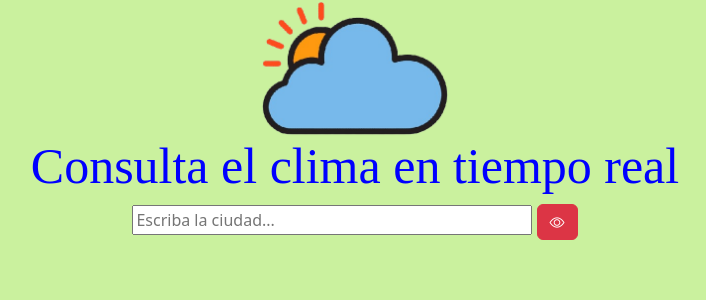
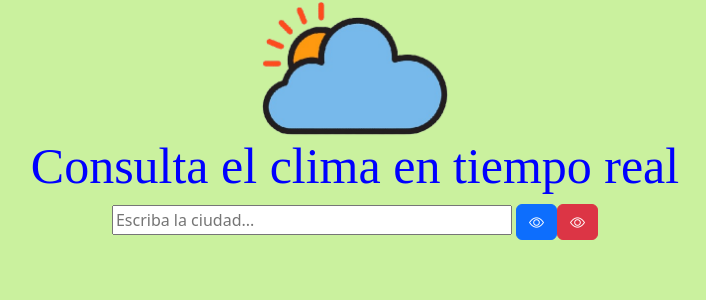
Before and after one commit to Ferchop2506/clima2, a Flask app: page / in a window 1280 px wide. Shown: the top 300 px of the page, without its empty margins (285-991 px from the left). Run offline with Flask 3, Linux system fonts and the light colour scheme; some libraries are stand-ins or nearby versions.

Commit message:
clima.html

```diff
--- a/PROGRAMACION-2/templates/clima.html
+++ b/PROGRAMACION-2/templates/clima.html
@@ -21,7 +21,8 @@
             <h1 style="font-family: 'Times New Roman', Times, serif;font-size: 50px; color:blue;">Consulta el clima en tiempo real</h1>
             <form method="post">
                 <input class="contador" style="color: orange" type="text" placeholder="Escriba la ciudad..." name="txt_ciudad" id="txt_ciudad">
-                <button type="submit" class="btn btn-danger" style="font-size: 15px;"><i class="bi bi-eye"></i>
+                <button type="submit" class="btn btn-primary" style="font-size: 15px;"><i class="bi bi-eye"></i>
+                <button type="reset" class="btn btn-danger" style="font-size: 15px;"><i class="bi bi-eye"></i>
                 </button>
             </form>
         </div>
```
